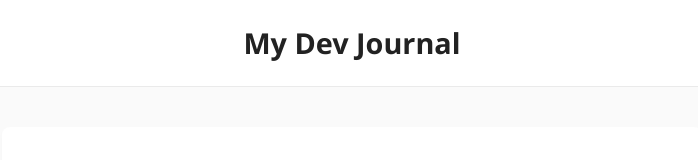
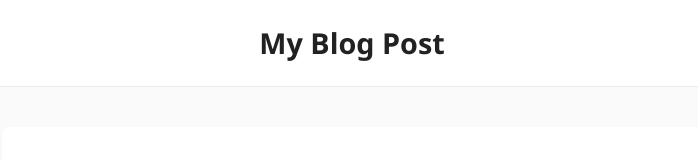
Before and after one commit to Markikong/Sample_Project_Repo1, a plain HTML site: page index.html in a window 1280 px wide. Shown: the top 160 px of the page, without its empty margins (288-986 px from the left). Drawn offline with Linux system fonts and the light colour scheme.

Commit message:
Changed h1 to My Blog Post

```diff
--- a/index.html
+++ b/index.html
@@ -9,7 +9,7 @@
 <body>
 
     <header>
-        <h1>My Dev Journal</h1>
+        <h1>My Blog Post</h1>
     </header>
 
     <div class="container">
```
